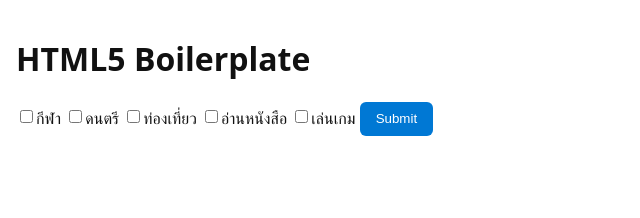
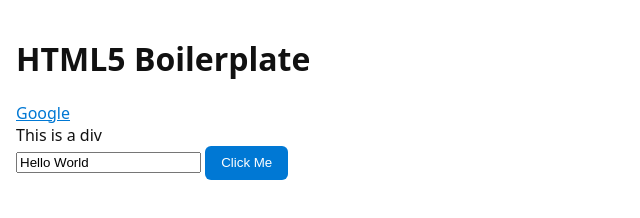
Before and after one commit to Pakorn-Eng/boybright, a plain HTML site: page index.html in a window 1280 px wide. Shown: the whole page, without its empty margins (0-640 px from the left). Drawn offline with Linux system fonts and the light colour scheme.

Commit message:
update DOM when clicked

```diff
--- a/index.html
+++ b/index.html
@@ -12,30 +12,23 @@
       <h1>HTML5 Boilerplate</h1>
     </header>
     <main>
-      <div class="content"></div>
-      <input type="checkbox" name="interest" value="กีฬา" />กีฬา
-      <input type="checkbox" name="interest" value="ดนตรี" />ดนตรี
-      <input type="checkbox" name="interest" value="ท่องเที่ยว" />ท่องเที่ยว
-      <input type="checkbox" name="interest" value="อ่านหนังสือ" />อ่านหนังสือ
-      <input type="checkbox" name="interest" value="เล่นเกม" />เล่นเกม
-      <button id="submitBtn" onclick="submitInterests()">Submit</button>
+      <a id="thislink" href="https://www.google.com" target="_blank">Google</a>
+      <div id="thisdiv">This is a div</div>
+      <input type="text" id="thisinput" value="Hello World" />
+      <button onclick="handleClick()" id="thisbutton">Click Me</button>
     </main>
     <script type="module" src="js/main.js" defer></script>
     <script>
-      function submitInterests() {
-        let interestsDom = document.querySelectorAll("input[name=interest]");
-        let contentHTML = "<ul>";
-        for (let i = 0; i < interestsDom.length; i++) {
-          if (interestsDom[i].checked) {
-            contentHTML += "<li>" + interestsDom[i].value + "</li>";
-            console.log(interestsDom[i].value);
-          }
-        }
-        contentHTML += "</ul>";
-        let contentDom = document.querySelector(".content");
-        contentDom.innerHTML = contentHTML;
-        console.log(contentHTML);
-      }
+      let thislinkDOM = document.getElementById("thislink");
+      let thisinputDOM = document.getElementById("thisinput");
+      let thisbuttonDOM = document.getElementById("thisbutton");
+      let thisdivDOM = document.getElementById("thisdiv");
+      let handleClick = () => {
+        console.log("Button clicked!");
+        console.log(thisinputDOM.value);
+        thisdivDOM.innerHTML = thisinputDOM.value;
+      };
+      console.log(thislinkDOM.getAttribute("href"));
     </script>
   </body>
 </html>
```
